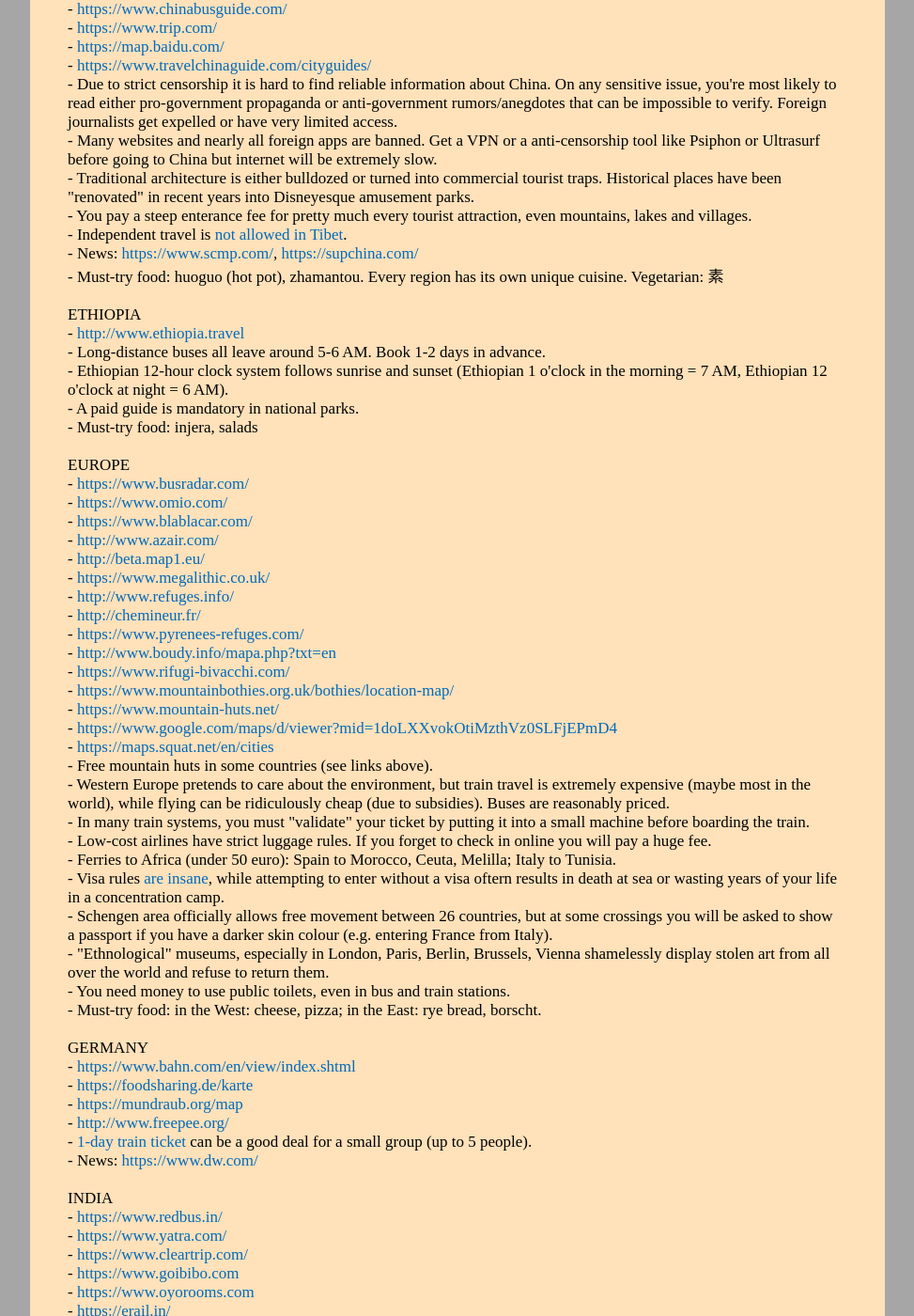
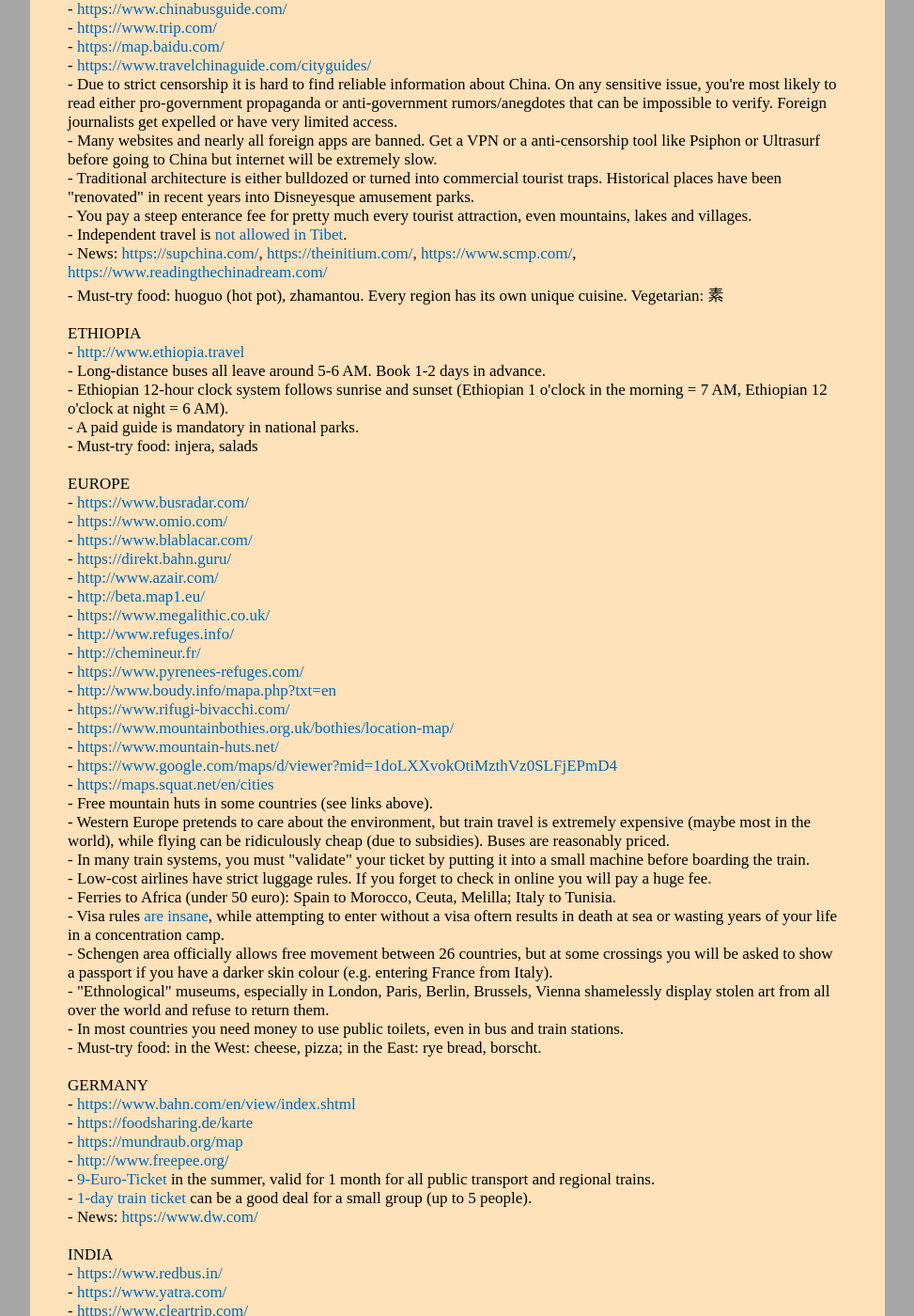
Before and after one commit to witbag/witbag.github.io, a Jekyll site: the page built from travel/notes.html, in a window 1280 px wide and 1400 px high, scrolled down 924 px. Shown: the whole window at 94% size, without its empty margins (153-1126 px from the left). Built offline with Jekyll 4.4.1, drawn with Linux system fonts in a browser that asks for light colours; some of the changed text lies outside the part shown.

Commit message:
Update notes.html

```diff
--- a/travel/notes.html
+++ b/travel/notes.html
@@ -54,7 +54,7 @@
 - Traditional architecture is either bulldozed or turned into commercial tourist traps. Historical places have been "renovated" in recent years into Disneyesque amusement parks.<br>
 - You pay a steep enterance fee for pretty much every tourist attraction, even mountains, lakes and villages.<br>
 - Independent travel is <a href="visas.html#asia">not allowed in Tibet</a>.<br>
-- News: <a href="https://www.scmp.com/" target=_blank>https://www.scmp.com/</a>, <a href="https://supchina.com/" target=_blank>https://supchina.com/</a><br />
+- News: <a href="https://supchina.com/" target=_blank>https://supchina.com/</a>, <a href="https://theinitium.com/" target=_blank>https://theinitium.com/</a>, <a href="https://www.scmp.com/" target=_blank>https://www.scmp.com/</a>, <a href="https://www.readingthechinadream.com/" target=_blank>https://www.readingthechinadream.com/</a><br />
 - Must-try food: huoguo (hot pot), zhamantou. Every region has its own unique cuisine. Vegetarian: 素<br>
 <br>
 ETHIOPIA<br>
@@ -68,6 +68,7 @@
 - <a href="https://www.busradar.com/" target=_blank>https://www.busradar.com/</a><br />
 - <a href="https://www.omio.com/" target=_blank>https://www.omio.com/</a><br />
 - <a href="https://www.blablacar.com/" target=_blank>https://www.blablacar.com/</a><br />
+- <a href="https://direkt.bahn.guru/" target=_blank>https://direkt.bahn.guru/</a><br />
 - <a href="http://www.azair.com/" target=_blank>http://www.azair.com/</a><br />
 - <a href="http://beta.map1.eu/" target=_blank>http://beta.map1.eu/</a><br />
 - <a href="https://www.megalithic.co.uk/" target=_blank>https://www.megalithic.co.uk/</a><br />
@@ -88,7 +89,7 @@
 - Visa rules <a href="visas.html#europe">are insane</a>, while attempting to enter without a visa oftern results in death at sea or wasting years of your life in a concentration camp.<br>
 - Schengen area officially allows free movement between 26 countries, but at some crossings you will be asked to show a passport if you have a darker skin colour (e.g. entering France from Italy).<br>
 - "Ethnological" museums, especially in London, Paris, Berlin, Brussels, Vienna shamelessly display stolen art from all over the world and refuse to return them.<br>
-- You need money to use public toilets, even in bus and train stations.<br>
+- In most countries you need money to use public toilets, even in bus and train stations.<br>
 - Must-try food: in the West: cheese, pizza; in the East: rye bread, borscht.<br>
 <br>
 GERMANY<br>
@@ -96,6 +97,7 @@
 - <a href="https://foodsharing.de/karte" target=_blank>https://foodsharing.de/karte</a><br />
 - <a href="https://mundraub.org/map" target=_blank>https://mundraub.org/map</a><br />
 - <a href="http://www.freepee.org/" target=_blank>http://www.freepee.org/</a><br />
+- <a href="https://www.bahn.com/en/offers/regional/9-euro-ticket-en" target=_blank>9-Euro-Ticket</a> in the summer, valid for 1 month for all public transport and regional trains.<br>
 - <a href="https://www.bahn.com/en/view/offers/regional/day-ticket-for-germany.shtml" target=_blank>1-day train ticket</a> can be a good deal for a small group (up to 5 people).<br>
 - News: <a href="https://www.dw.com/" target=_blank>https://www.dw.com/</a><br />
 <br>
```
Also changed, not shown: other parts of travel/notes.html (+1 -1 lines).
